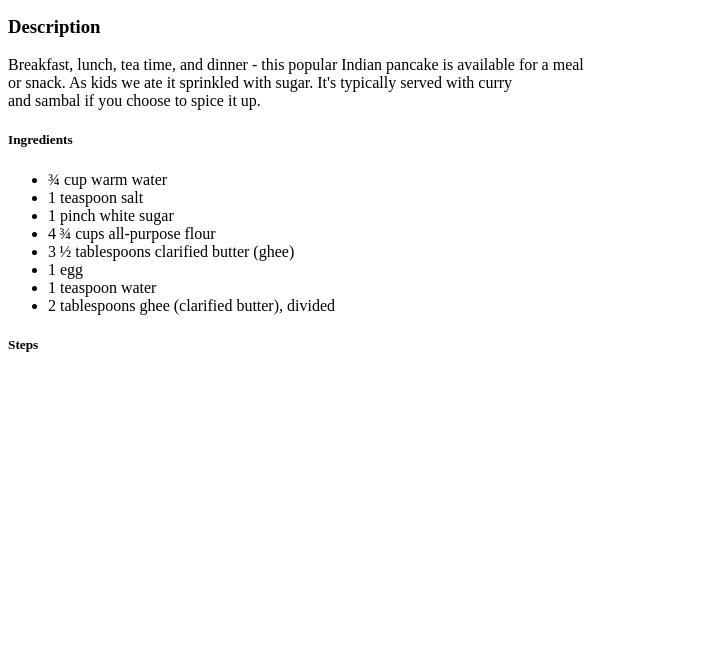
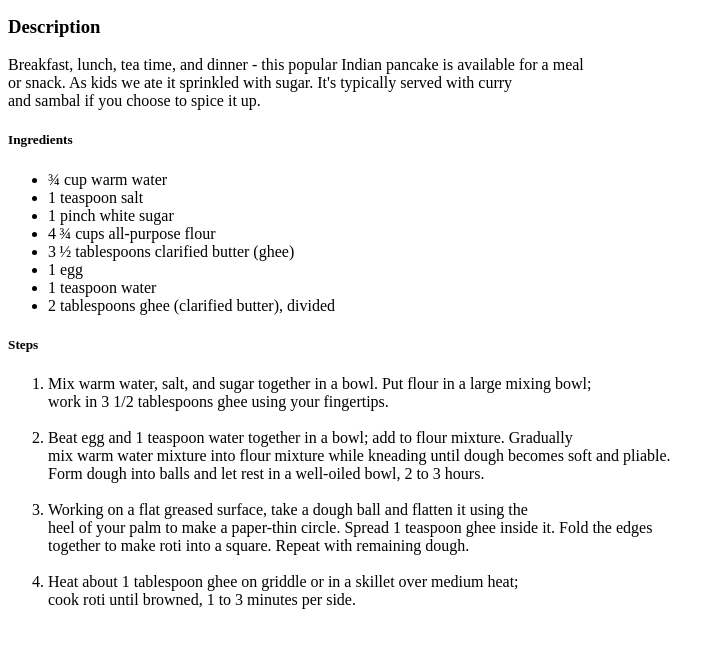
Before and after one commit to Op-Pautu/odin-recipes, a plain HTML site: page recipes/paratha.html in a window 1280 px wide. Shown: the part 101-748 px from the top of the page, without its empty margins (0-725 px from the left). Drawn offline with Linux system fonts and the light colour scheme.

Commit message:
Add ingredients and steps paratha.html

```diff
--- a/recipes/paratha.html
+++ b/recipes/paratha.html
@@ -26,5 +26,16 @@
         <li>    2 tablespoons ghee (clarified butter), divided </li>
     </ul>
     <h5>Steps</h5>
+    <ol>
+        <li>Mix warm water, salt, and sugar together in a bowl. Put flour in a large mixing bowl;<br>
+            work in 3 1/2 tablespoons ghee using your fingertips.</li><br>
+        <li>Beat egg and 1 teaspoon water together in a bowl; add to flour mixture. Gradually<br> mix warm water mixture into flour mixture while kneading until dough becomes soft and pliable.
+            <br>Form dough into balls and let rest in a well-oiled bowl, 2 to 3 hours.</li><br>
+        <li>Working on a flat greased surface, take a dough ball and flatten it using the <br>heel of your palm to make a paper-thin circle. Spread 1 teaspoon ghee inside it. Fold the edges <br>
+            together to make roti into a square.
+            Repeat with remaining dough.</li><br>
+        <li>Heat about 1 tablespoon ghee on griddle or in a skillet over medium heat; <br>cook roti until browned,
+            1 to 3 minutes per side.</li>
+    </ol>
 </body>
 </html>
```
